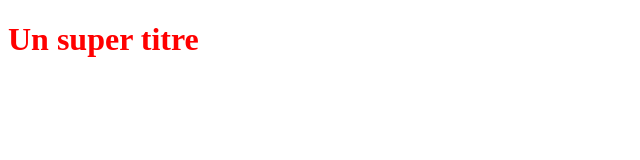
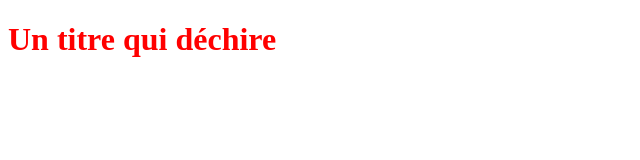
Before and after one commit to BettyDetroit/OpenClassroomsProject, a plain HTML site: page index.html in a window 1280 px wide. Shown: the whole page, without its empty margins (0-640 px from the left). Drawn offline with Linux system fonts and the light colour scheme.

Commit message:
fichier index modifié

```diff
--- a/index.html
+++ b/index.html
@@ -5,6 +5,6 @@
    <link rel="stylesheet" type="text/css" href="styles.css">
 </head>
 <body>
-   <h1>Un super titre</h1>
+   <h1>Un titre qui déchire</h1>
 </body>
 </html>
```
